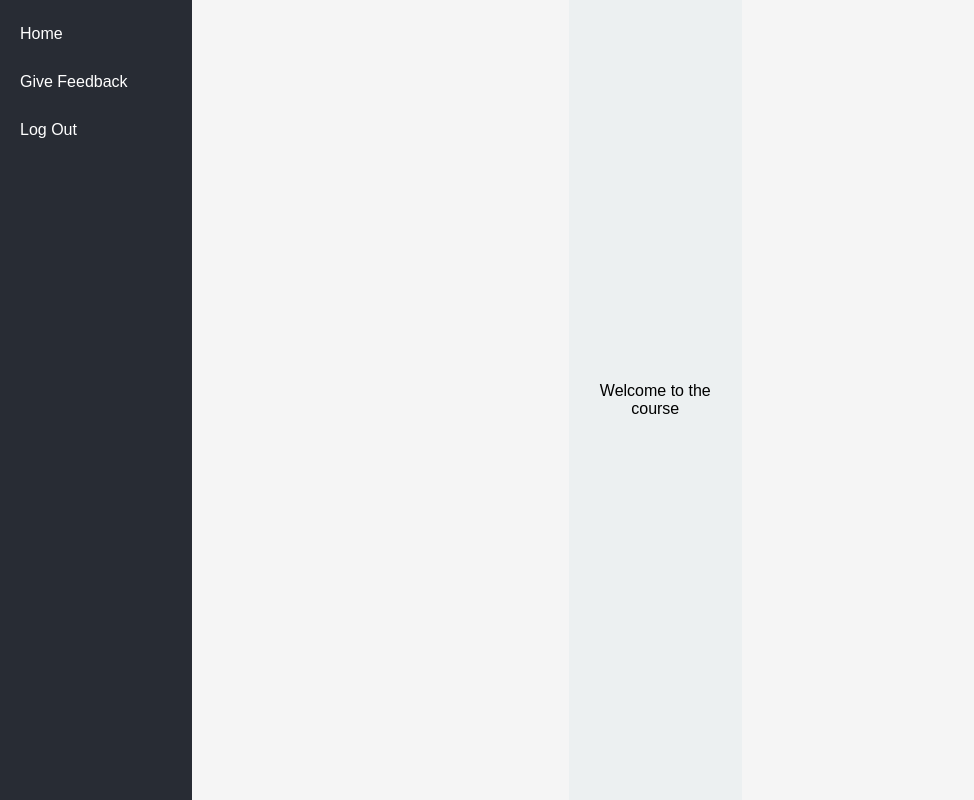
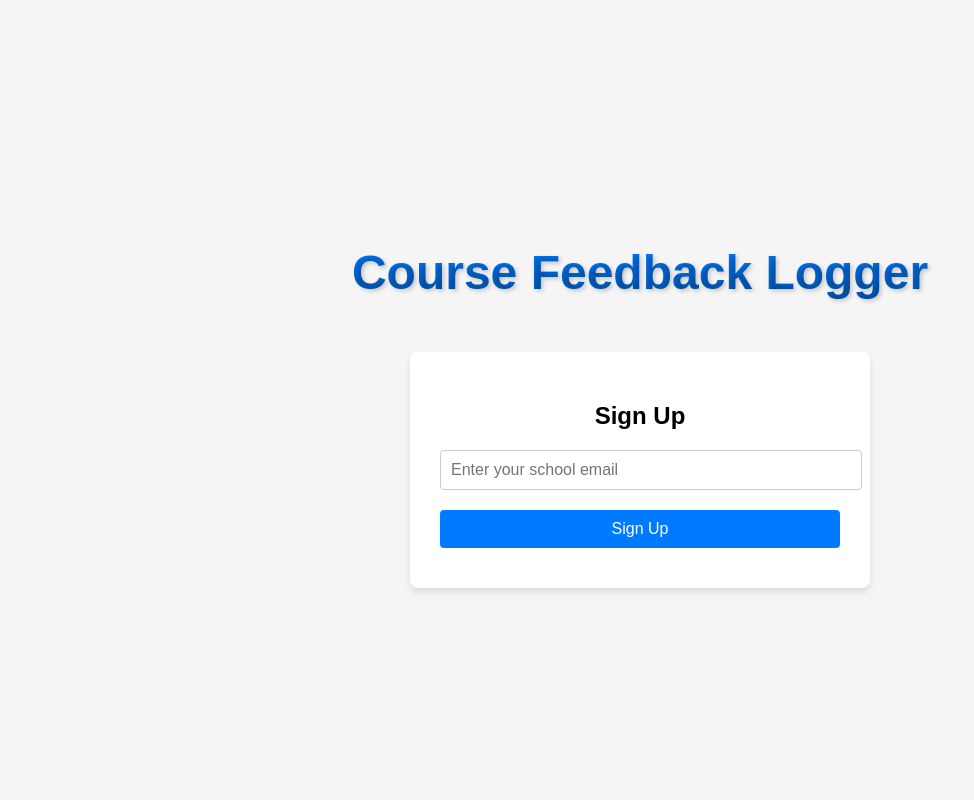
Before and after one commit to PaulZ357/SER340Project, a React (Create React App) app: page / in a window 1280 px wide. Shown: the whole page, without its empty margins (0-974 px from the left). Built offline with nearby package versions, Linux system fonts and the light colour scheme.

Commit message:
Added option for proffessor or student after log in

```diff
--- a/package.json
+++ b/package.json
@@ -9,6 +9,7 @@
     "bootstrap": "^5.3.3",
     "react": "^18.3.1",
     "react-dom": "^18.3.1",
+    "react-router-dom": "^7.0.2",
     "react-scripts": "5.0.1",
     "web-vitals": "^2.1.4"
   },
--- a/src/App.js
+++ b/src/App.js
@@ -1,12 +1,22 @@
-import Home from "./pages/home.jsx"
-import Login from './login.jsx'
+import React, { useState } from "react";
+import { BrowserRouter as Router, Routes, Route, Navigate } from "react-router-dom";
+import Login from './login';
+import Home from './pages/home';
 import './App.css';
 
 function App() {
+  const [isLoggedIn, setIsLoggedIn] = useState(false);
+
   return (
-    <div className="App">
-      <Home/>
-    </div>
+    <Router>
+      <Routes>
+        <Route path="/" element={<Login setIsLoggedIn={setIsLoggedIn} />} />
+        <Route
+          path="/home"
+          element={isLoggedIn ? <Home /> : <Navigate to="/" />}
+        />
+      </Routes>
+    </Router>
   );
 }
 
--- a/src/login.css
+++ b/src/login.css
@@ -71,6 +71,22 @@ button:hover {
   background-color: #0056b3;
 }
 
+button {
+  background-color: #007bff;
+  color: white;
+  padding: 10px 20px;
+  border: none;
+  border-radius: 4px;
+  cursor: pointer;
+  width: 100%;
+  font-size: 16px;
+  margin-bottom: 10px;
+}
+
+button:hover {
+  background-color: #0056b3;
+}
+
 .error-text {
   color: red;
   margin-bottom: 10px;
--- a/src/login.jsx
+++ b/src/login.jsx
@@ -1,22 +1,25 @@
 import React, { useState } from "react";
+import { useNavigate } from "react-router-dom";
 import "./login.css";
 
-function App() {
+function Login({ setIsLoggedIn }) {
   const [email, setEmail] = useState("");
   const [error, setError] = useState("");
-  const [isLoggedIn, setIsLoggedIn] = useState(false);
+  const [showRoleSelection, setShowRoleSelection] = useState(false);
+  const navigate = useNavigate();
 
   const handleSignUp = () => {
     if (!email.endsWith("@school.edu")) {
       setError("Please use a valid school email (e.g., example@school.edu).");
       return;
     }
+    setError("");
+    setShowRoleSelection(true);
+  };
 
-    // Automatically log in the user after entering a valid email
+  const handleRoleSelection = (role) => {
     setIsLoggedIn(true);
-    //alert(`Welcome, ${email}!`);
-    setEmail("");
-    setError("");
+    navigate("/home", { state: { role, email } });
   };
 
   return (
@@ -24,7 +27,7 @@ function App() {
       <div className="header">
         <h1>Course Feedback Logger</h1>
       </div>
-      {!isLoggedIn ? (
+      {!showRoleSelection ? (
         <div className="form-container">
           <h2>Sign Up</h2>
           <input
@@ -37,13 +40,14 @@ function App() {
           <button onClick={handleSignUp}>Sign Up</button>
         </div>
       ) : (
-        <div className="welcome-container">
-          <h2>You are now logged in!</h2>
-          <p>Welcome</p>
+        <div className="form-container">
+          <h2>Select Your Role</h2>
+          <button onClick={() => handleRoleSelection("Professor")}>Professor?</button>
+          <button onClick={() => handleRoleSelection("Student")}>Student?</button>
         </div>
       )}
     </div>
   );
 }
 
-export default App;
+export default Login;
--- a/src/pages/home.jsx
+++ b/src/pages/home.jsx
@@ -1,7 +1,11 @@
 import React from "react";
+import { useLocation } from "react-router-dom";
 import "./home.css";
 
 function Home() {
+  const location = useLocation();
+  const { role, email } = location.state || { role: "Unknown", email: "Unknown" };
+
   return (
     <div className="app-container">
       <div className="left-sidebar">
@@ -12,7 +16,8 @@ function Home() {
         </nav>
       </div>
       <div className="content">
-        <p>Welcome to the course</p>
+        <p>Welcome to the course, <strong>{role}</strong>!</p>
+        <p>Your email: {email}</p>
       </div>
     </div>
   );
```
Also changed, not shown: 1 other file (tests, documents, lock files or other folders).
